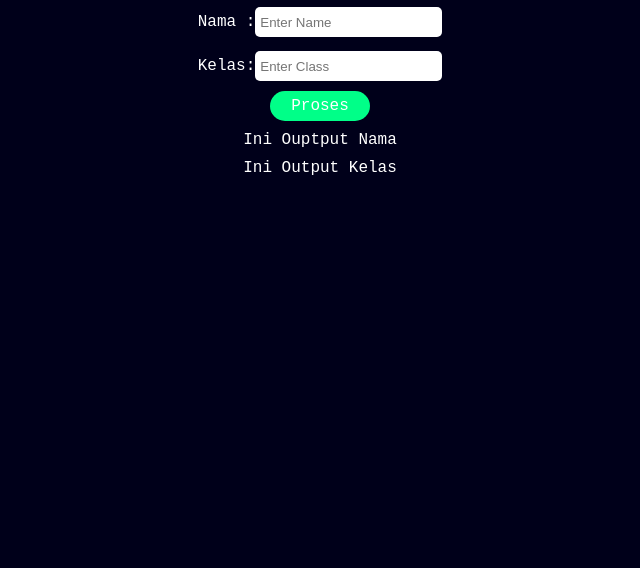
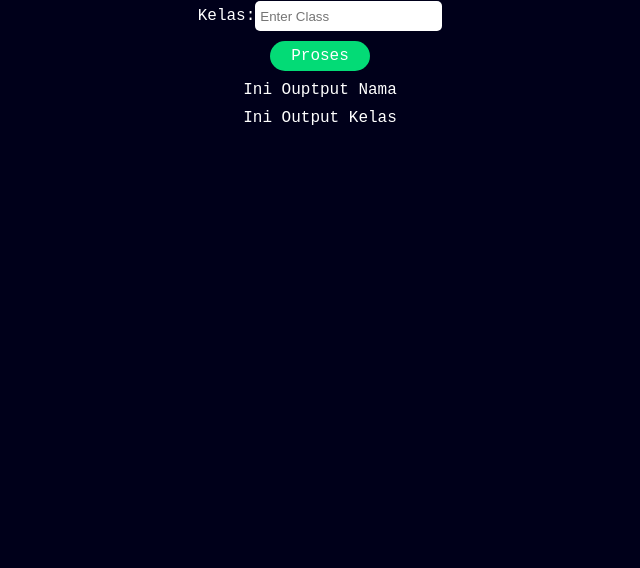
Before and after one commit to mrz-f0Th/InputSystem.github.io, a plain HTML site: page index.html in a window 1280 px wide. Shown: the part 232-800 px from the top of the page, without its empty margins (320-960 px from the left). Drawn offline with Linux system fonts and the light colour scheme.

Commit message:
Update style.css

```diff
--- a/style.css
+++ b/style.css
@@ -14,7 +14,7 @@ body {
 .container {
     width: 100%;
     margin: auto;
-    margin-top: 150px;
+    margin-top: 100px;
     padding: 20px 0px;
     transition: 1s;
 }
@@ -42,7 +42,7 @@ h1 {
     height: 30px;
     margin: auto !important;
     cursor: pointer;
-    background-color: rgb(0, 255, 136);
+    background-color: rgb(3, 219, 118);
     border-radius: 20px;
     display: flex;
     justify-content: center;
@@ -67,4 +67,5 @@ h1 {
     margin-top: -6px;
     border-radius: 5px;
     margin-bottom: 10px;
+    outline-style: none;
 }
```
